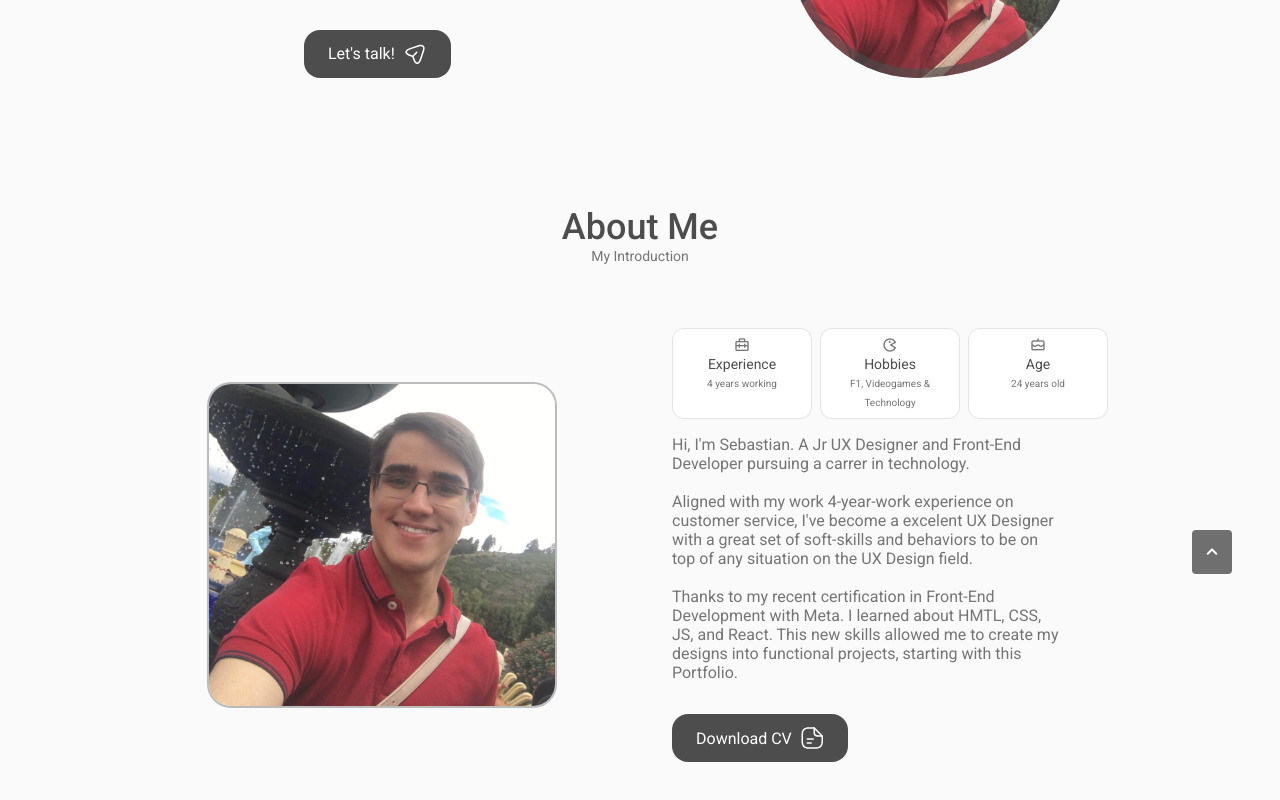
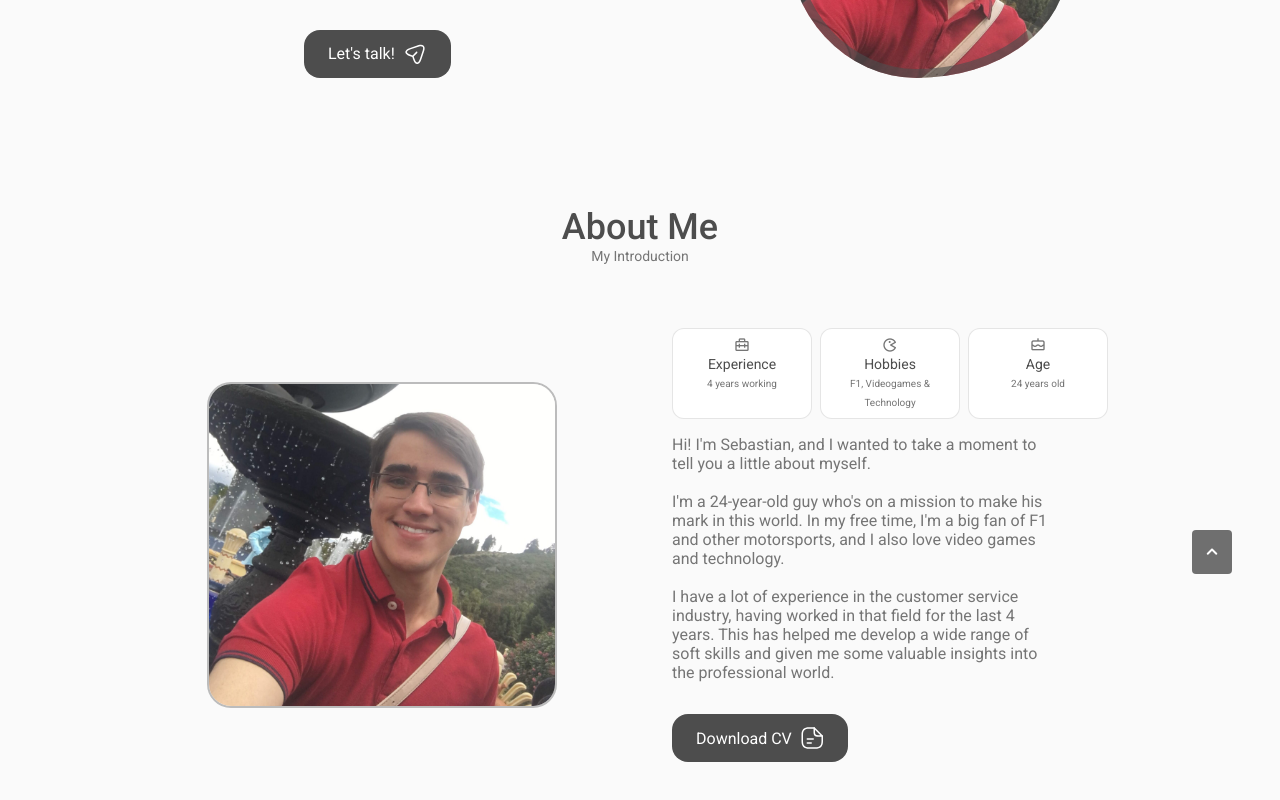
Before and after one commit to SCR08/SCR-Designs-Portfolio, a React (Create React App) app in the folder SCR-Design-Portfolio/: page / in a window 1280 px wide. Shown: the part 386-1186 px from the top of the page. Built offline with nearby package versions, Linux system fonts and the light colour scheme.

Commit message:
updated about info

```diff
--- a/SCR-Design-Portfolio/src/components/about/About.jsx
+++ b/SCR-Design-Portfolio/src/components/about/About.jsx
@@ -16,15 +16,15 @@ const about = () => {
           <Info />
 
           <p className="about__description">
-          Hi, I'm Sebastian. A Jr UX Designer and Front-End Developer pursuing a carrer in technology.
+          Hi! I'm Sebastian, and I wanted to take a moment to tell you a little about myself.
           <br/>
           <br/>
-          Aligned with my work 4-year-work experience on customer service,
-          I've become a excelent UX Designer with a great set of soft-skills and behaviors to be on top of any situation on the UX Design field.
+          I'm a 24-year-old guy who's on a mission to make his mark in this world. In my free time,
+          I'm a big fan of F1 and other motorsports, and I also love video games and technology.
           <br/>
           <br/>
-          Thanks to my recent certification in Front-End Development with Meta.
-          I learned about HMTL, CSS, JS, and React. This new skills allowed me to create my designs into functional projects, starting with this Portfolio.
+          I have a lot of experience in the customer service industry, having worked in that field for the last 4 years.
+          This has helped me develop a wide range of soft skills and given me some valuable insights into the professional world.
           </p>
 
           <a download="" href={CV} className="button button--flex">Download CV
```
